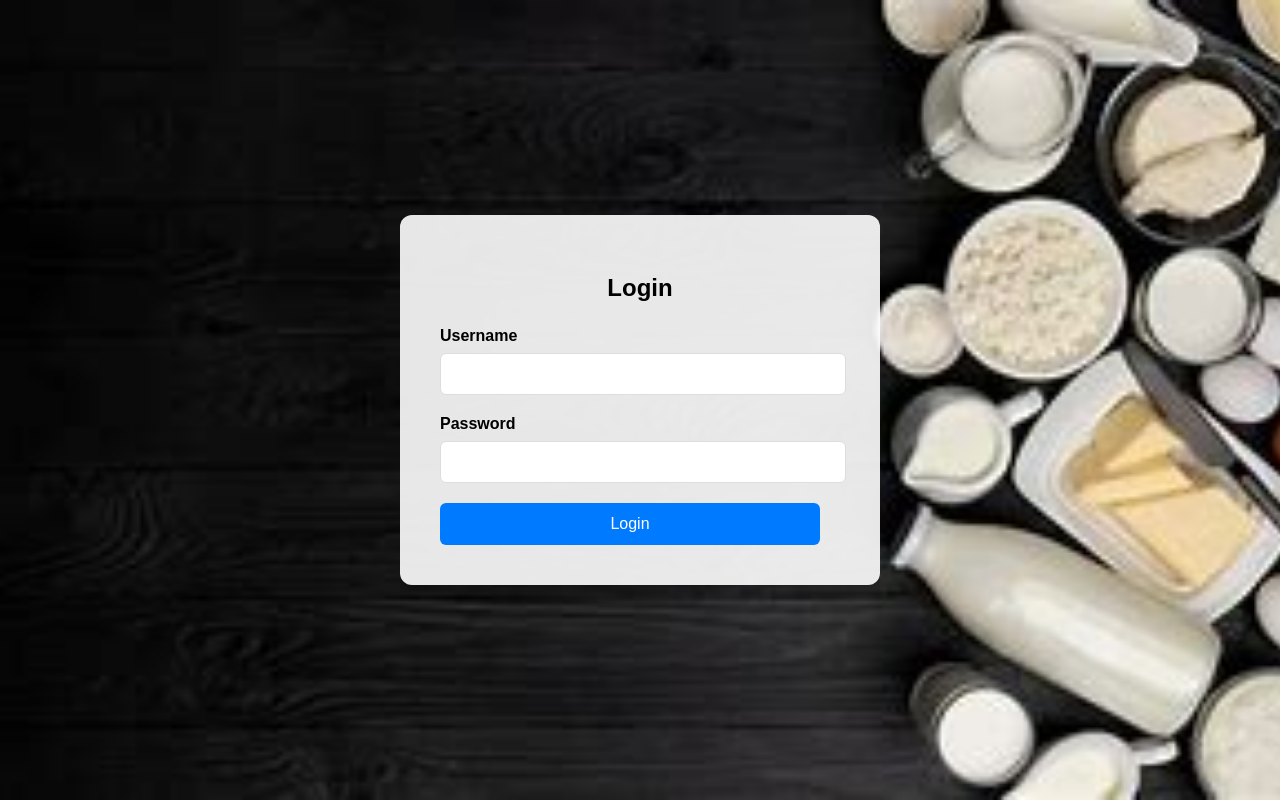
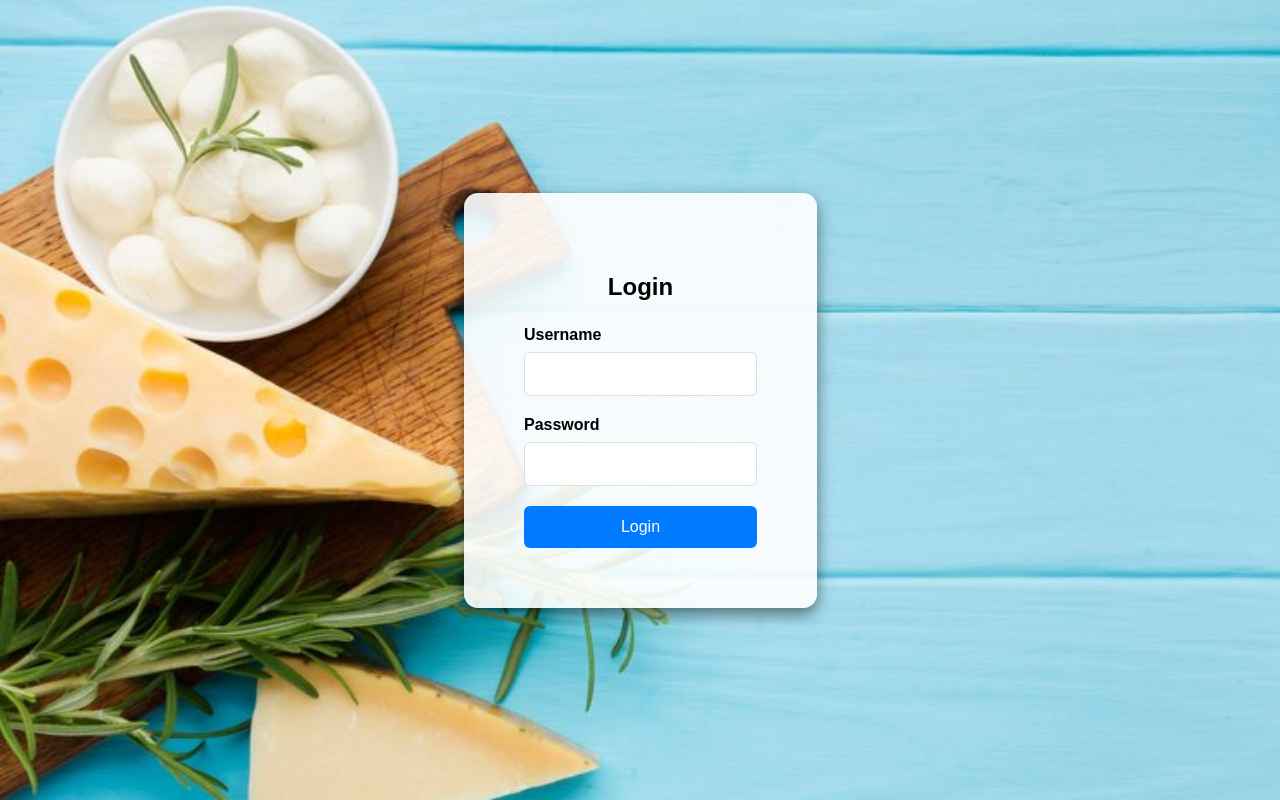
Before and after one commit to ArulKumaran25/ArulKumaran-Retail-store-Management, an Angular app: page /login in a window 1280 px wide. Built offline with nearby package versions, Linux system fonts and the light colour scheme.

Commit message:
updated in login page

```diff
--- a/src/app/login/login.component.css
+++ b/src/app/login/login.component.css
@@ -1,17 +1,45 @@
-body{
+body {
   display: flex;
-  flex-direction: row;
+  justify-content: flex-start;
   align-items: center;
-}
-.login-container {
-  max-width: 500px;
-  padding: 40px;
-  width: 400px;
-  background-color: rgba(255, 255, 255, 0.9);
-  border-radius: 12px;
-  box-shadow: 0px 6px 15px rgba(0, 0, 0, 0.3);
+  height: 100vh;
+  margin: 0;
+  font-family: Arial, sans-serif;
+  background-size: cover;
 
 }
+
+
+
+.login-container {
+  max-width: 800px;
+  width: auto;
+  padding: 60px;
+  background-color: rgba(255, 255, 255, 0.9);
+  border-radius: 14px;
+  box-shadow: 0px 6px 15px rgba(0.3, 0.5, 0.5, 0.5);
+  transform: scale(0.8);
+  opacity: 0;
+  animation: bounceIn 1s ease-out forwards;
+  margin: 20px 20px 20px 20px;
+}
+
+@keyframes bounceIn {
+  0% {
+    transform: scale(0.8); /* Smaller */
+    opacity: 0; /* Invisible */
+  }
+  50% {
+    transform: scale(1.1); /* Overshoot */
+    opacity: 1; /* Visible */
+  }
+  100% {
+    transform: scale(1);
+    opacity: 1; /* Normal */
+  }
+}
+
+
 
 h2 {
   text-align: center;
@@ -20,7 +48,7 @@
 }
 
 .form-group {
-  margin-bottom: 20px; /* Increased spacing between form fields */
+  margin-bottom: 20px;
 }
 
 label {
@@ -30,25 +58,25 @@
   margin-bottom: 8px;
 }
 
+input,
+button {
+  width: 100%; /* Full width for uniform size */
+  padding: 12px; /* Consistent padding */
+  margin: 0 auto;
+  border-radius: 6px; /* Same rounded corners */
+  font-size: 16px; /* Uniform font size */
+  box-sizing: border-box; /* Ensure padding is included in width */
+}
+
 input {
-  width: calc(100% - 20px);
-  margin: 0 auto;
-  padding: 12px;
-  border: 1px solid #ddd;
-  border-radius: 6px;
-  font-size: 14px; /* Adjusted font size */
+  border: 1px solid #ddd; /* Add a border for input fields */
 }
 
 button {
-  width: calc(100% - 20px); /* Ensure button doesn't touch edges */
-  margin: 0 auto;
-  padding: 12px;
   background-color: #007bff;
   color: white;
   border: none;
-  border-radius: 6px;
   cursor: pointer;
-  font-size: 16px;
 }
 
 button:hover {
@@ -58,5 +86,5 @@
 .error {
   color: red;
   text-align: center;
-  margin-top: 15px; /* Increased margin for better spacing */
+  margin-top: 15px;
 }
--- a/src/app/sample/sample.component.css
+++ b/src/app/sample/sample.component.css
@@ -62,7 +62,7 @@
 }
 
 body {
-  background: url('src\assets\background.jpg') no-repeat center center fixed;
+  background: url('src\assets\bg.jpg') no-repeat center center fixed;
   background-size: cover;
   font-family: Arial, sans-serif;
   margin:0;
--- a/src/styles.css
+++ b/src/styles.css
@@ -12,7 +12,7 @@
     display: flex;
     justify-content: center;
     align-items: center;
-    background: url('src/assets/logi.jpg') no-repeat center center fixed; /* Background image */
+    background: url('src/assets/back.jpg') no-repeat center center fixed; /* Background image */
     background-size: cover;
     font-family: Arial, sans-serif;
     z-index: 2;
```
